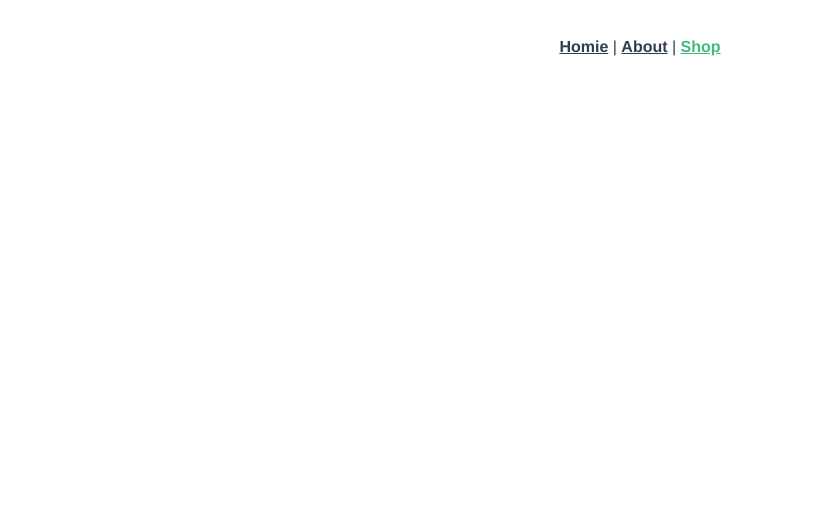
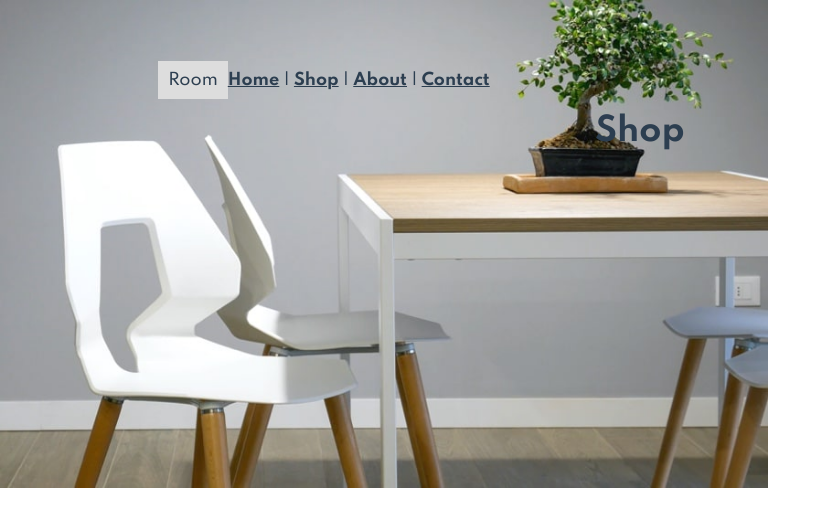
Before and after one commit to JosephThomasVasquez/FEM-Room-Vuejs, a Vue app: page /Shop in a window 1280 px wide. Shown: the top 526 px of the page, without its empty margins (0-831 px from the left). Built offline with nearby package versions, Linux system fonts and the light colour scheme.

Commit message:
Updated page and added vues and routes and installed google font

```diff
--- a/public/index.html
+++ b/public/index.html
@@ -5,6 +5,7 @@
     <meta http-equiv="X-UA-Compatible" content="IE=edge">
     <meta name="viewport" content="width=device-width,initial-scale=1.0">
     <link rel="icon" href="<%= BASE_URL %>favicon.ico">
+    <link href="https://fonts.googleapis.com/css2?family=Spartan:wght@500;600;700&display=swap" rel="stylesheet">
     <title><%= htmlWebpackPlugin.options.title %></title>
   </head>
   <body>
--- /dev/null
+++ b/public/styles.css
@@ -0,0 +1,53 @@
+:root {
+  --font-primary: 'Spartan', Avenir, Helvetica, Arial, sans-serif;
+}
+
+#app {
+    font-family: var(--font-primary);
+    -webkit-font-smoothing: antialiased;
+    -moz-osx-font-smoothing: grayscale;
+    text-align: center;
+    color: #2c3e50;
+  }
+
+  /* NAV ------------------------------------- */
+  #nav {
+    padding: 5% 0 0 0;
+    width: 50%;
+  }
+
+  #nav a {
+    font-weight: bold;
+    color: #2c3e50;
+    text-align: left;
+  }
+
+  #nav a.router-link-exact-active {
+    color: #42b983;
+  }
+
+  .title-name {
+    display: inline;
+    background: #ddd;
+    padding: 10px;
+  }
+
+  /* HERO IMAGE CONTAINER ---------------------------------------------------- */
+  .img-container {
+    width: 60%;
+  }
+
+  .img-hero1 {
+    position: absolute;
+    top: 0px;
+    left: 0px;
+    z-index: -1;
+    width: 60%;
+  }
+
+  .section-headline {
+    position: absolute;
+    top: 0px;
+    right: 0px;
+    width: 40%;
+  }
--- a/src/App.vue
+++ b/src/App.vue
@@ -1,33 +1,12 @@
 <template>
   <div id="app">
     <div id="nav">
-      <router-link to="/">Homie</router-link> |
+      <div class="title-name">Room</div>
+      <router-link to="/">Home</router-link> |
+      <router-link to="/shop">Shop</router-link> |
       <router-link to="/about">About</router-link> |
-      <router-link to="/Shop">Shop</router-link>
+      <router-link to="/contact">Contact</router-link>
     </div>
     <router-view />
   </div>
 </template>
-
-<style>
-#app {
-  font-family: Avenir, Helvetica, Arial, sans-serif;
-  -webkit-font-smoothing: antialiased;
-  -moz-osx-font-smoothing: grayscale;
-  text-align: center;
-  color: #2c3e50;
-}
-
-#nav {
-  padding: 30px;
-}
-
-#nav a {
-  font-weight: bold;
-  color: #2c3e50;
-}
-
-#nav a.router-link-exact-active {
-  color: #42b983;
-}
-</style>
--- a/src/components/HelloWorld.vue
+++ b/src/components/HelloWorld.vue
@@ -1,104 +1,6 @@
 <template>
   <div class="hello">
     <h1>{{ msg }}</h1>
-    <p>
-      For a guide and recipes on how to configure / customize this project,<br />
-      check out the
-      <a href="https://cli.vuejs.org" target="_blank" rel="noopener"
-        >vue-cli documentation</a
-      >.
-    </p>
-    <h3>Installed CLI Plugins</h3>
-    <ul>
-      <li>
-        <a
-          href="https://github.com/vuejs/vue-cli/tree/dev/packages/%40vue/cli-plugin-babel"
-          target="_blank"
-          rel="noopener"
-          >babel</a
-        >
-      </li>
-      <li>
-        <a
-          href="https://github.com/vuejs/vue-cli/tree/dev/packages/%40vue/cli-plugin-router"
-          target="_blank"
-          rel="noopener"
-          >router</a
-        >
-      </li>
-      <li>
-        <a
-          href="https://github.com/vuejs/vue-cli/tree/dev/packages/%40vue/cli-plugin-vuex"
-          target="_blank"
-          rel="noopener"
-          >vuex</a
-        >
-      </li>
-      <li>
-        <a
-          href="https://github.com/vuejs/vue-cli/tree/dev/packages/%40vue/cli-plugin-eslint"
-          target="_blank"
-          rel="noopener"
-          >eslint</a
-        >
-      </li>
-    </ul>
-    <h3>Essential Links</h3>
-    <ul>
-      <li>
-        <a href="https://vuejs.org" target="_blank" rel="noopener">Core Docs</a>
-      </li>
-      <li>
-        <a href="https://forum.vuejs.org" target="_blank" rel="noopener"
-          >Forum</a
-        >
-      </li>
-      <li>
-        <a href="https://chat.vuejs.org" target="_blank" rel="noopener"
-          >Community Chat</a
-        >
-      </li>
-      <li>
-        <a href="https://twitter.com/vuejs" target="_blank" rel="noopener"
-          >Twitter</a
-        >
-      </li>
-      <li>
-        <a href="https://news.vuejs.org" target="_blank" rel="noopener">News</a>
-      </li>
-    </ul>
-    <h3>Ecosystem</h3>
-    <ul>
-      <li>
-        <a href="https://router.vuejs.org" target="_blank" rel="noopener"
-          >vue-router</a
-        >
-      </li>
-      <li>
-        <a href="https://vuex.vuejs.org" target="_blank" rel="noopener">vuex</a>
-      </li>
-      <li>
-        <a
-          href="https://github.com/vuejs/vue-devtools#vue-devtools"
-          target="_blank"
-          rel="noopener"
-          >vue-devtools</a
-        >
-      </li>
-      <li>
-        <a href="https://vue-loader.vuejs.org" target="_blank" rel="noopener"
-          >vue-loader</a
-        >
-      </li>
-      <li>
-        <a
-          href="https://github.com/vuejs/awesome-vue"
-          target="_blank"
-          rel="noopener"
-          >awesome-vue</a
-        >
-      </li>
-    </ul>
   </div>
 </template>
 
@@ -106,8 +8,8 @@
 export default {
   name: "HelloWorld",
   props: {
-    msg: String
-  }
+    msg: String,
+  },
 };
 </script>
 
--- a/src/main.js
+++ b/src/main.js
@@ -2,6 +2,7 @@ import Vue from "vue";
 import App from "./App.vue";
 import router from "./router";
 import store from "./store";
+import "../public/styles.css";
 
 Vue.config.productionTip = false;
 
--- a/src/router/index.js
+++ b/src/router/index.js
@@ -18,6 +18,18 @@ const routes = [
     // which is lazy-loaded when the route is visited.
     component: () =>
       import(/* webpackChunkName: "about" */ "../views/About.vue")
+  },
+  {
+    path: "/Shop",
+    name: "Shop",
+    component: () =>
+      import(/* webpackChunkName: "events" */ "../views/Shop.vue")
+  },
+  {
+    path: "/contact",
+    name: "Contact",
+    component: () =>
+      import(/* webpackChunkName: "events" */ "../views/Contact.vue")
   }
 ];
 
--- /dev/null
+++ b/src/views/Contact.vue
@@ -0,0 +1,18 @@
+<template>
+  <div class="view-contact">
+    <img alt="Vue logo" src="../../public\images\desktop-image-hero-1.jpg" class="img-hero1" />
+    <HelloWorld msg="Contact" />
+  </div>
+</template>
+
+<script>
+// @ is an alias to /src
+import HelloWorld from "@/components/HelloWorld.vue";
+
+export default {
+  name: "Contact",
+  components: {
+    HelloWorld
+  }
+};
+</script>
--- a/src/views/Home.vue
+++ b/src/views/Home.vue
@@ -1,7 +1,16 @@
 <template>
   <div class="home">
-    <img alt="Vue logo" src="../assets/logo.png" />
-    <HelloWorld msg="Welcome to Your Vue.js App" />
+    <div class="img-container">
+      <img
+        alt="Vue logo"
+        src="../../public\images\desktop-image-hero-1.jpg"
+        class="img-hero1"
+      />
+      <HelloWorld msg="Room" />
+    </div>
+    <div class="section-headline">
+      <h1>Discover innovative ways to decorate</h1>
+    </div>
   </div>
 </template>
 
@@ -12,7 +21,7 @@ import HelloWorld from "@/components/HelloWorld.vue";
 export default {
   name: "Home",
   components: {
-    HelloWorld
-  }
+    HelloWorld,
+  },
 };
 </script>
--- /dev/null
+++ b/src/views/Shop.vue
@@ -0,0 +1,18 @@
+<template>
+  <div class="shop">
+    <img alt="Vue logo" src="../../public\images\desktop-image-hero-1.jpg" class="img-hero1" />
+    <HelloWorld msg="Shop" />
+  </div>
+</template>
+
+<script>
+// @ is an alias to /src
+import HelloWorld from "@/components/HelloWorld.vue";
+
+export default {
+  name: "Shop",
+  components: {
+    HelloWorld
+  }
+};
+</script>
```
Also changed, not shown: src/components/EventCard.vue (added, +19 -0 lines), .eslintrc.js.
